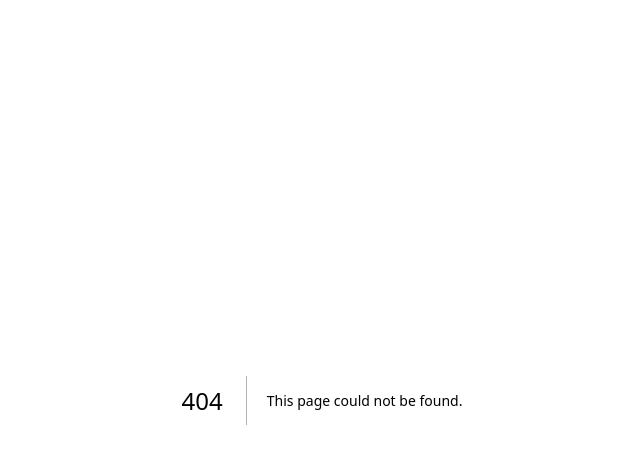
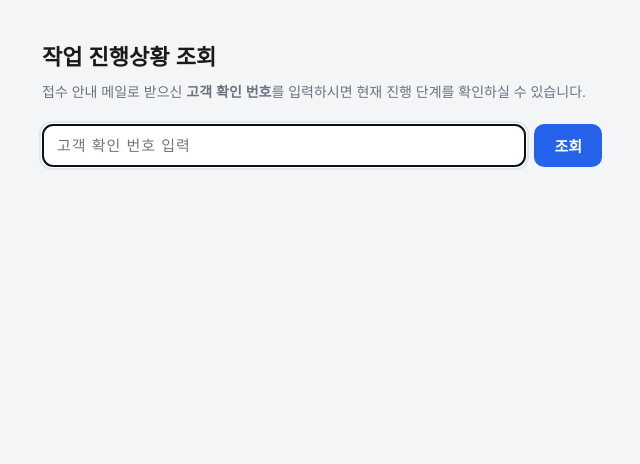
Before and after one commit to atelierhouse21-cloud/3d-print-quote, a Next.js app: page /track in a window 1280 px wide. Before the commit this address had no page. Shown: the top 464 px of the page, without its empty margins (318-958 px from the left). Built offline with nearby package versions, Linux system fonts and the light colour scheme.

Commit message:
Create page.tsx

```diff
--- /dev/null
+++ b/app/track/page.tsx
@@ -0,0 +1,159 @@
+'use client'
+import { useEffect, useState } from 'react'
+
+// 처리 시각 포맷: YYMMDD_HH:MM:SS (24시간, 한국시간)
+function fmtStageTime(iso?: string | null): string {
+  if (!iso) return ''
+  const d = new Date(iso)
+  if (isNaN(d.getTime())) return ''
+  const parts = new Intl.DateTimeFormat('en-GB', {
+    timeZone:'Asia/Seoul', year:'2-digit', month:'2-digit', day:'2-digit',
+    hour:'2-digit', minute:'2-digit', second:'2-digit', hour12:false,
+  }).formatToParts(d)
+  const g = (t: string) => parts.find(p => p.type === t)?.value || ''
+  return `${g('year')}${g('month')}${g('day')}_${g('hour')}:${g('minute')}:${g('second')}`
+}
+
+const STATUS_LABEL: Record<string, string> = {
+  pending:'검토중', approved:'견적 확정', payment_confirmed:'결제 확인',
+  printing:'출력 중', post_processing:'후처리 중', shipping_ready:'배송 준비',
+  shipped:'발송 완료', rejected:'거절됨',
+}
+
+type TrackData = {
+  quote_no: string; status: string; stage_times: Record<string,string>
+  created_at: string; final_days: string | null
+  shipping_company: string | null; tracking_number: string | null
+}
+
+function Milestone({ data }: { data: TrackData }) {
+  const steps = [
+    { key:'pending', label:'검토중' }, { key:'approved', label:'견적확정' },
+    { key:'payment_confirmed', label:'결제확인' }, { key:'printing', label:'출력중' },
+    { key:'post_processing', label:'후처리' }, { key:'shipping_ready', label:'배송준비' },
+    { key:'shipped', label:'발송완료' },
+  ]
+  const currentIdx = steps.findIndex(s => s.key === data.status)
+  const times = data.stage_times || {}
+  const timeFor = (key: string) => key === 'pending' ? data.created_at : times[key]
+  return (
+    <div style={{ display:'flex', alignItems:'flex-start', gap:6, padding:'8px 0', overflowX:'auto' }}>
+      {steps.map((step, idx) => {
+        const isPast = currentIdx >= 0 && idx < currentIdx
+        const isCurrent = idx === currentIdx
+        const t = fmtStageTime(timeFor(step.key))
+        return (
+          <div key={step.key} style={{ display:'flex', alignItems:'flex-start', flex:'1 0 auto', minWidth:46 }}>
+            <div style={{ display:'flex', flexDirection:'column', alignItems:'center', flex:1 }}>
+              <div style={{ width:32, height:32, borderRadius:'50%',
+                background: isCurrent?'#2563eb':isPast?'#10b981':'#e5e7eb',
+                color: isCurrent||isPast?'#fff':'#9ca3af',
+                display:'flex', alignItems:'center', justifyContent:'center', fontSize:12, fontWeight:700, marginBottom:6 }}>
+                {idx+1}
+              </div>
+              <div style={{ fontSize:11, fontWeight:600, whiteSpace:'nowrap', color: isCurrent?'#2563eb':isPast?'#10b981':'#9ca3af' }}>
+                {step.label}
+              </div>
+              <div style={{ fontSize:8.5, color:'#9ca3af', marginTop:3, minHeight:11, textAlign:'center', lineHeight:1.25, letterSpacing:'-.2px' }}>
+                {t}
+              </div>
+            </div>
+            {idx < steps.length-1 && (
+              <div style={{ height:2, flex:'0 0 10px', marginTop:15, background: isPast?'#10b981':'#e5e7eb' }} />
+            )}
+          </div>
+        )
+      })}
+    </div>
+  )
+}
+
+export default function TrackPage() {
+  const [code, setCode] = useState('')
+  const [data, setData] = useState<TrackData | null>(null)
+  const [err, setErr] = useState('')
+  const [loading, setLoading] = useState(false)
+  const [searched, setSearched] = useState(false)
+
+  const lookup = async (c: string) => {
+    const v = c.trim().toUpperCase()
+    if (!v) { setErr('확인 번호를 입력해 주세요.'); return }
+    setLoading(true); setErr(''); setData(null)
+    try {
+      const res = await fetch(`/api/track?code=${encodeURIComponent(v)}`)
+      const json = await res.json()
+      if (!res.ok) { setErr(json.error || '조회에 실패했습니다.'); setData(null) }
+      else setData(json)
+    } catch { setErr('조회 중 오류가 발생했습니다.') }
+    finally { setLoading(false); setSearched(true) }
+  }
+
+  // 메일 링크(?code=)로 들어오면 자동 조회 + 입력창 채우기
+  useEffect(() => {
+    const c = new URLSearchParams(window.location.search).get('code')
+    if (c) { setCode(c); lookup(c) }
+  }, [])
+
+  const inp: React.CSSProperties = { flex:1, minWidth:0, padding:'11px 14px', border:'1.5px solid #d1d5db', borderRadius:10, fontSize:15, letterSpacing:1 }
+  const btn: React.CSSProperties = { padding:'11px 20px', borderRadius:10, border:'none', background:'#2563eb', color:'#fff', fontSize:15, fontWeight:600, cursor:'pointer', flexShrink:0 }
+
+  return (
+    <div style={{ maxWidth:600, margin:'0 auto', padding:'40px 20px 80px' }}>
+      <h1 style={{ fontSize:22, fontWeight:700, marginBottom:6 }}>작업 진행상황 조회</h1>
+      <p style={{ color:'#6b7280', fontSize:14, marginBottom:20 }}>접수 안내 메일로 받으신 <b>고객 확인 번호</b>를 입력하시면 현재 진행 단계를 확인하실 수 있습니다.</p>
+
+      <div style={{ display:'flex', gap:8, marginBottom:8 }}>
+        <input value={code} onChange={e=>setCode(e.target.value)}
+          onKeyDown={e=>e.key==='Enter'&&lookup(code)}
+          placeholder="고객 확인 번호 입력" style={inp} autoFocus />
+        <button onClick={()=>lookup(code)} disabled={loading} style={{ ...btn, opacity:loading?0.6:1 }}>
+          {loading ? '조회 중...' : '조회'}
+        </button>
+      </div>
+
+      {err && (
+        <div style={{ marginTop:16, padding:'12px 16px', background:'#fef2f2', border:'1px solid #fca5a5', borderRadius:10, color:'#b91c1c', fontSize:14 }}>
+          {err}
+        </div>
+      )}
+
+      {data && (
+        <div style={{ marginTop:24, border:'1px solid #e5e7eb', borderRadius:14, overflow:'hidden' }}>
+          <div style={{ padding:'16px 18px', background:'#f9fafb', borderBottom:'1px solid #e5e7eb', display:'flex', justifyContent:'space-between', alignItems:'center', flexWrap:'wrap', gap:8 }}>
+            <div>
+              <div style={{ fontSize:12, color:'#9ca3af' }}>견적 번호</div>
+              <div style={{ fontSize:18, fontWeight:800, color:'#2563eb' }}>{data.quote_no}</div>
+            </div>
+            <span style={{ padding:'4px 14px', borderRadius:20, fontSize:13, fontWeight:700,
+              background: data.status==='rejected'?'#fef2f2':'#eff6ff',
+              color: data.status==='rejected'?'#dc2626':'#1d4ed8' }}>
+              {STATUS_LABEL[data.status] || data.status}
+            </span>
+          </div>
+
+          <div style={{ padding:'18px' }}>
+            {data.status === 'rejected' ? (
+              <div style={{ padding:'14px 16px', background:'#fef2f2', border:'1px solid #fecaca', borderRadius:10, color:'#b91c1c', fontSize:14 }}>
+                이 견적은 진행이 어려워 거절 처리되었습니다. 자세한 내용은 담당자에게 문의해 주세요.
+              </div>
+            ) : (
+              <>
+                <Milestone data={data} />
+                <div style={{ marginTop:14, fontSize:13, color:'#6b7280', lineHeight:1.8 }}>
+                  <div>접수 일시: {fmtStageTime(data.created_at)}</div>
+                  {data.final_days && <div>예상 납기: {data.final_days}</div>}
+                  {data.shipping_company && <div>배송사: {data.shipping_company}</div>}
+                  {data.tracking_number && <div>송장 번호: {data.tracking_number}</div>}
+                </div>
+              </>
+            )}
+          </div>
+        </div>
+      )}
+
+      {searched && !data && !err && !loading && (
+        <div style={{ marginTop:16, color:'#9ca3af', fontSize:14 }}>조회 결과가 없습니다.</div>
+      )}
+    </div>
+  )
+}
```
